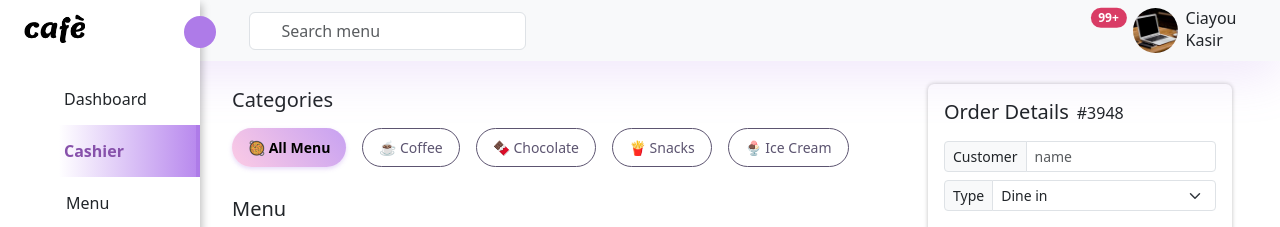
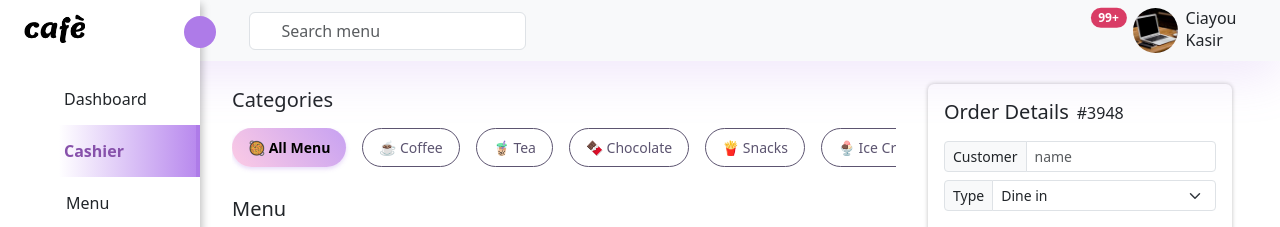
Before and after one commit to bregsiaju/post-vue, a Vue app: page / in a window 1280 px wide. Shown: the top 227 px of the page. Built offline with nearby package versions, Linux system fonts and the light colour scheme; some icons are missing.

Commit message:
feat: filter menu by category

```diff
--- a/src/components/OrderList.vue
+++ b/src/components/OrderList.vue
@@ -170,6 +170,7 @@ const totalPayment = computed(() => {
     box-shadow: 0px 0px 2px 0px rgba(0, 0, 0, 0.25);
     padding: 10px 0;
     border: 1px solid transparent;
+    cursor: pointer;
 
     &.selected {
       color: white;
--- a/src/stores/menus.js
+++ b/src/stores/menus.js
@@ -6,11 +6,6 @@ export const useMenuStore = defineStore('menus', {
     loading: false,
     error: null
   }),
-  getters: {
-    getMenuPerCategory: (state) => {
-      return (categoryName) => state.menus.filter((item) => item.category === categoryName)
-    }
-  },
   actions: {
     async fetchMenus() {
       this.menus = []
@@ -22,6 +17,18 @@ export const useMenuStore = defineStore('menus', {
       } finally {
         this.loading = false
       }
+    },
+    async getMenuPerCategory(categoryName) {
+      await this.fetchMenus()
+      console.log('nama kategori ' + categoryName)
+
+      if (categoryName !== 'all') {
+        const filteredCategory = this.menus.filter((item) => item.category === categoryName)
+        console.log(filteredCategory)
+        this.menus = filteredCategory
+      } else {
+        await this.fetchMenus()
+      }
     }
   }
 })
--- a/src/views/HomeView.vue
+++ b/src/views/HomeView.vue
@@ -5,9 +5,9 @@
         <div class="category">
           <h5 class="mb-3">Categories</h5>
           <div class="d-flex gap-3 category-list">
-            <button v-for="item in categories" :key="item.id" class="btn btn-outline-dark"
-              :class="{ active: selectedCategories === item.id }" v-html="item.name"
-              @click="selectedCategories = item.id"></button>
+            <button v-for="category in categories" :key="category.id" class="btn btn-outline-dark"
+              :class="{ active: selectedCategories === category.id }" v-html="category.title"
+              @click="selectCategory(category)"></button>
           </div>
         </div>
         <MenuContainer />
@@ -20,8 +20,10 @@
 </template>
 
 <script>
+import { ref } from 'vue';
 import MenuContainer from '../components/MenuContainer.vue';
 import OrderList from '../components/OrderList.vue';
+import { useMenuStore } from '../stores/menus';
 
 export default {
   components: {
@@ -33,28 +35,48 @@ export default {
       categories: [
         {
           id: 1,
-          name: '&#129368; All Menu'
+          value: 'all',
+          title: '&#129368; All Menu'
         },
         {
           id: 2,
-          name: '&#9749; Coffee'
+          value: 'coffee',
+          title: '&#9749; Coffee'
         },
         {
           id: 3,
-          name: '&#127851; Chocolate'
+          value: 'tea',
+          title: '&#129483; Tea'
         },
         {
           id: 4,
-          name: '&#127839; Snacks'
+          value: 'chocolate',
+          title: '&#127851; Chocolate'
         },
         {
           id: 5,
-          name: '&#127848; Ice Cream'
+          value: 'snacks',
+          title: '&#127839; Snacks'
         },
-      ],
-      selectedCategories: 1
+        {
+          id: 6,
+          value: 'ice cream',
+          title: '&#127848; Ice Cream'
+        },
+      ]
     }
   }
+}
+</script>
+
+<script setup>
+const { getMenuPerCategory } = useMenuStore()
+
+let selectedCategories = ref(1)
+
+const selectCategory = (category) => {
+  selectedCategories.value = category.id;
+  getMenuPerCategory(category.value)
 }
 </script>
 
@@ -75,15 +97,29 @@ export default {
 }
 
 .category {
-  margin-bottom: 30px;
+  margin-bottom: 20px;
 
   .category-list {
+    overflow-x: auto;
+    padding-bottom: 10px;
+
+    &::-webkit-scrollbar {
+      height: 5px;
+      // background-color: #f5f5f5;
+    }
+
+    &::-webkit-scrollbar-thumb {
+      border-radius: 10px;
+      background-color: transparent;
+    }
+
     .btn {
       border-radius: 50px;
       padding: 8px 16px;
       border-color: #5C5470;
       color: #5C5470;
       font-size: 14px;
+      white-space: nowrap;
 
       &:hover {
         background: linear-gradient(232deg, rgba(185, 138, 238, 0.80) 0%, rgba(251, 190, 222, 0.80) 100%);
```
